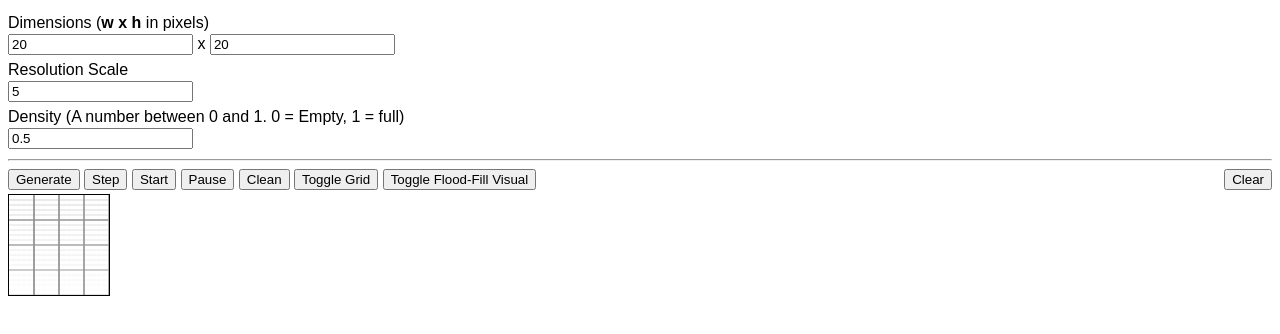
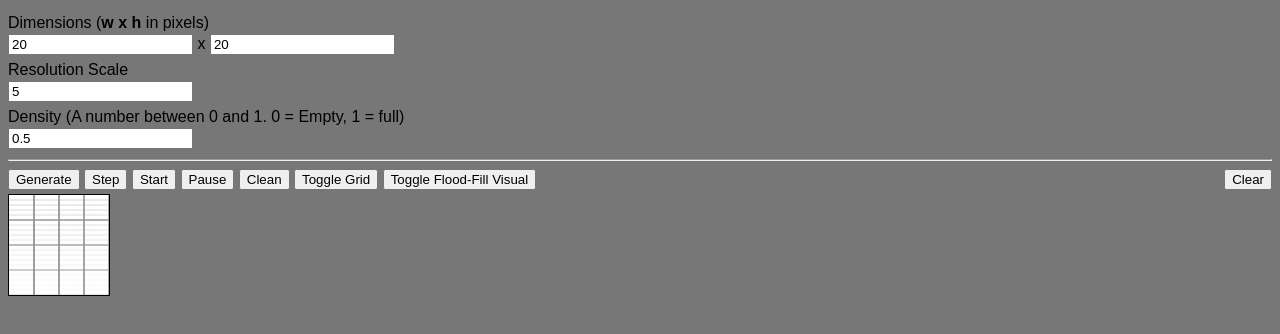
Before and after one commit to dwats/learn_procedural, a plain HTML site: page index.html in a window 1280 px wide. Drawn offline with Linux system fonts and the light colour scheme.

Commit message:
Body background color now #777 to ease my burning eyes.

```diff
--- a/css/base.css
+++ b/css/base.css
@@ -1,5 +1,6 @@
 body {
   font-family: sans-serif;
+  background-color: #777;
 }
 div {
   padding: 2px 0 2px 0 ;
```
